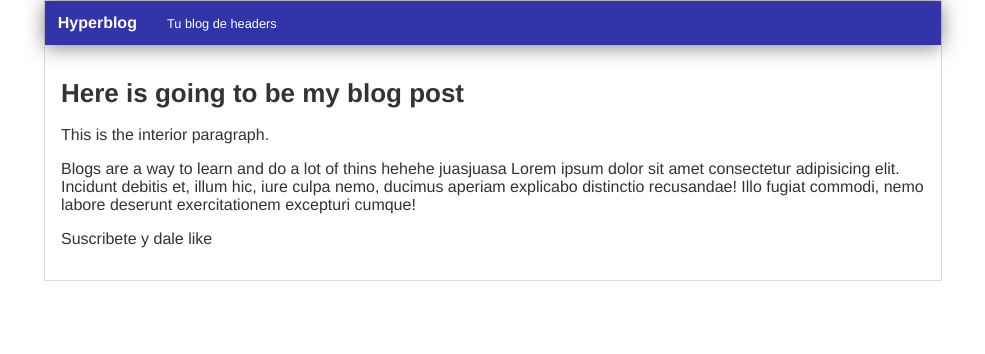
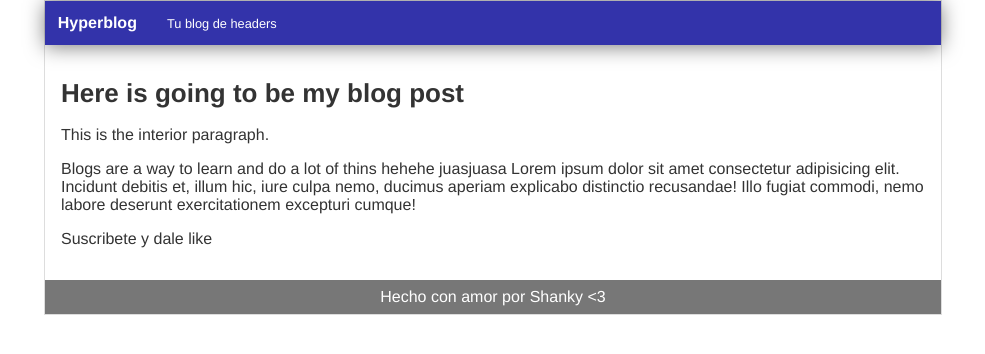
Before and after one commit to ShankyJS/hyperblog, a plain HTML site: page blogpost.html in a window 1280 px wide. Shown: the whole page, without its empty margins (147-1132 px from the left). Drawn offline with Linux system fonts and the light colour scheme.

Commit message:
Footer added, styles added

```diff
--- a/blogpost.html
+++ b/blogpost.html
@@ -1,6 +1,7 @@
 <!DOCTYPE html>
 <html>
     <head>
+        <meta charset="UTF-8">
         <title> Post </title>
         <link rel="stylesheet" href="css/main.css">
     </head>
@@ -21,6 +22,9 @@
                    Suscribete y dale like
                </p>
            </div>
+           <div id="footer">
+               Hecho con amor por Shanky <3
+           </div>
        </div>
     </body>
 </html>
--- a/css/main.css
+++ b/css/main.css
@@ -41,3 +41,10 @@ body{
 {
     padding: 1em;
 }
+
+#footer{
+    background: #777;
+    color: white;
+    text-align: center;
+    padding: 0.5em;
+}
```
